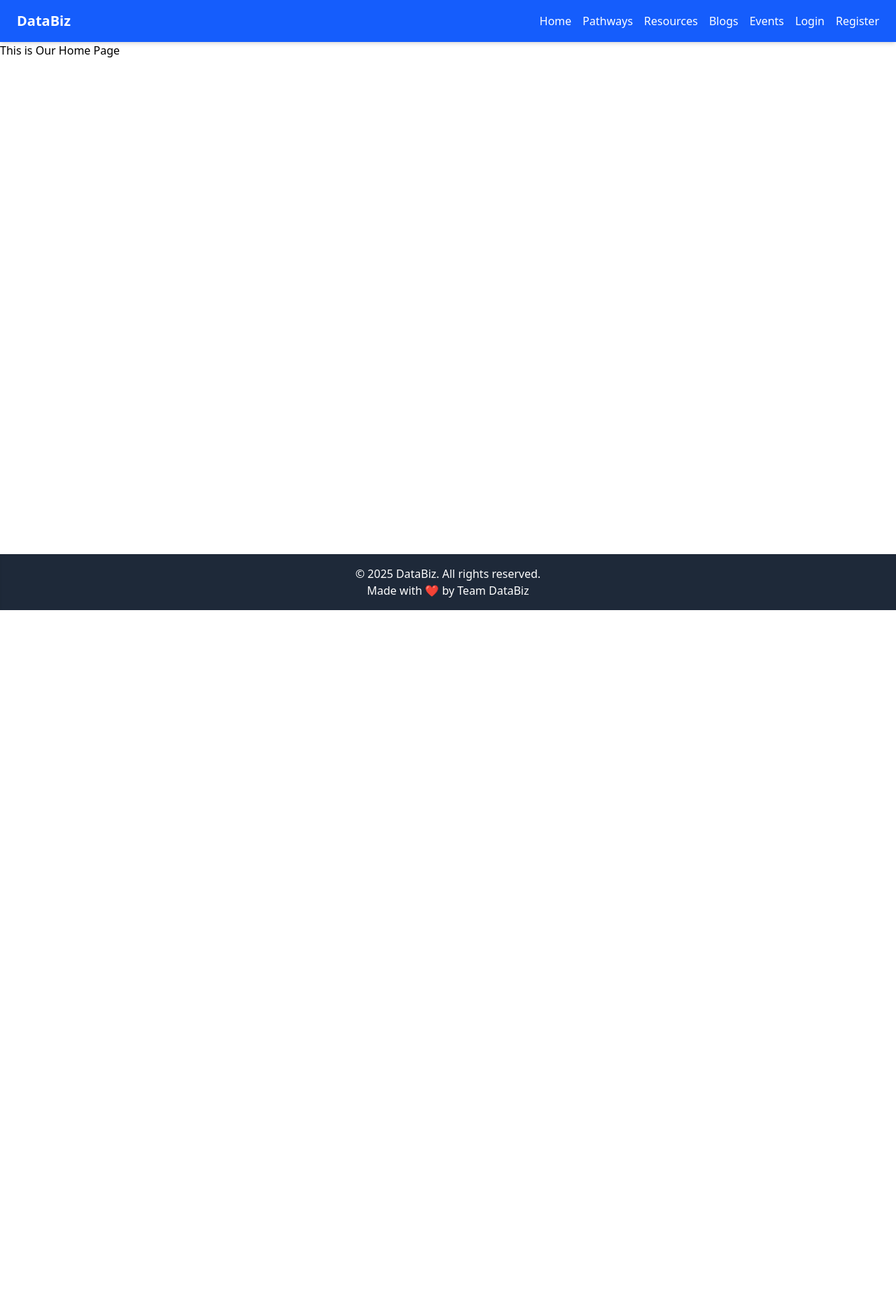
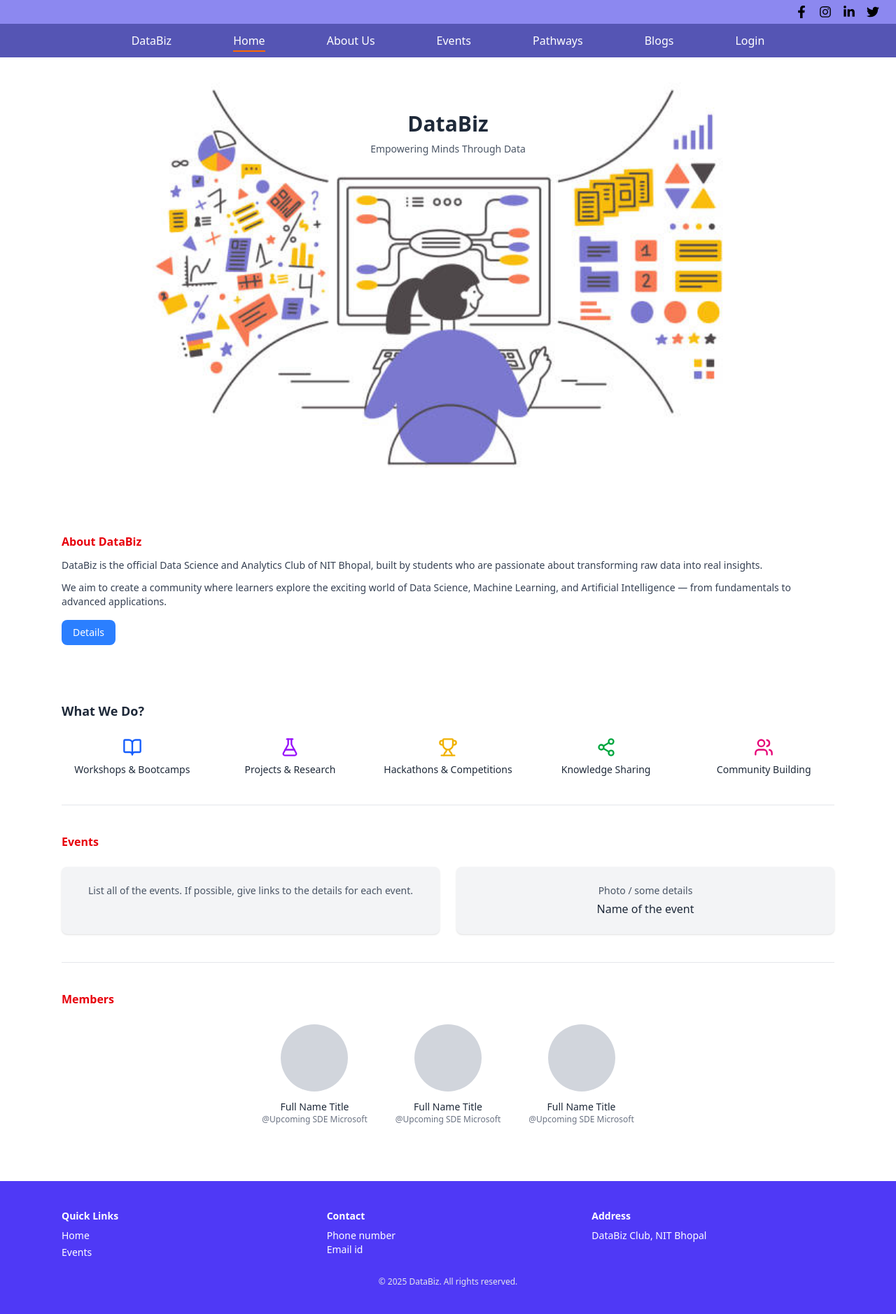
Before and after one commit to databiz-nitb/databiz-nitb, a React (Vite) app in the folder databiz-v2/client/: page / in a window 1280 px wide. Shown: the whole page at 70% size. Before the commit the page ends 872 px from the top, so only its background shows below. Built offline with nearby package versions, Linux system fonts and the light colour scheme; no server answers.

Commit message:
landing page

```diff
--- a/databiz-v2/client/package.json
+++ b/databiz-v2/client/package.json
@@ -12,9 +12,11 @@
   "dependencies": {
     "@tailwindcss/vite": "^4.1.13",
     "axios": "^1.12.2",
+    "lucide-react": "^0.553.0",
     "react": "^19.1.1",
     "react-dom": "^19.1.1",
     "react-hot-toast": "^2.6.0",
+    "react-icons": "^5.5.0",
     "react-router-dom": "^7.9.3",
     "tailwindcss": "^4.1.13"
   },
--- a/databiz-v2/client/src/components/Footer/Footer.tsx
+++ b/databiz-v2/client/src/components/Footer/Footer.tsx
@@ -2,10 +2,29 @@ import React from "react";
 
 const Footer: React.FC = () => {
   return (
-    <footer className="bg-gray-800 text-white px-6 py-4 mt-8 text-center shadow-inner">
-      <p>© 2025 DataBiz. All rights reserved.</p>
-      <p>Made with ❤️ by Team DataBiz</p>
-    </footer>
+    <footer className="bg-indigo-600 text-white py-10 mt-10">
+        <div className="max-w-6xl mx-auto px-6 grid grid-cols-1 md:grid-cols-3 gap-8 text-sm">
+          <div>
+            <h3 className="font-semibold mb-2">Quick Links</h3>
+            <ul className="space-y-1">
+              <li>Home</li>
+              <li>Events</li>
+            </ul>
+          </div>
+          <div>
+            <h3 className="font-semibold mb-2">Contact</h3>
+            <p>Phone number</p>
+            <p>Email id</p>
+          </div>
+          <div>
+            <h3 className="font-semibold mb-2">Address</h3>
+            <p>DataBiz Club, NIT Bhopal</p>
+          </div>
+        </div>
+        <div className="text-center text-xs mt-6 text-gray-200">
+          © {new Date().getFullYear()} DataBiz. All rights reserved.
+        </div>
+      </footer>
   );
 };
 
--- a/databiz-v2/client/src/components/Header/Header.tsx
+++ b/databiz-v2/client/src/components/Header/Header.tsx
@@ -1,6 +1,7 @@
 import React from "react";
 import { Link, useNavigate } from "react-router-dom";
-
+import Soicials from "../Navbar/Soicials";
+import Navbar from "../Navbar/Navbar";
 const Header: React.FC = () => {
   const navigate = useNavigate();
   const token = localStorage.getItem("token");
@@ -11,50 +12,9 @@ const Header: React.FC = () => {
   };
 
   return (
-    <header className="bg-blue-600 text-white px-6 py-4 flex justify-between items-center shadow-md">
-      <div className="text-xl font-bold">
-        <Link to="/">DataBiz</Link>
-      </div>
-
-      <nav className="space-x-4">
-        <Link className="hover:underline" to="/">
-          Home
-        </Link>
-        <Link className="hover:underline" to="/pathways">
-          Pathways
-        </Link>
-        <Link className="hover:underline" to="/resources">
-          Resources
-        </Link>
-        <Link className="hover:underline" to="/blogs">
-          Blogs
-        </Link>
-        <Link className="hover:underline" to="/events">
-          Events
-        </Link>
-        {token ? (
-          <>
-            <Link className="hover:underline" to="/progress">
-              Progress
-            </Link>
-            <button
-              onClick={handleLogout}
-              className="bg-red-500 px-3 py-1 rounded hover:bg-red-600"
-            >
-              Logout
-            </button>
-          </>
-        ) : (
-          <>
-            <Link className="hover:underline" to="/login">
-              Login
-            </Link>
-            <Link className="hover:underline" to="/register">
-              Register
-            </Link>
-          </>
-        )}
-      </nav>
+    <header>
+      <Soicials/>
+      <Navbar/>
     </header>
   );
 };
--- a/databiz-v2/client/src/components/Modal/Modal.tsx
+++ b/databiz-v2/client/src/components/Modal/Modal.tsx
@@ -1,25 +1,20 @@
 import React from "react";
+import landing from "../../../public/Landing.jpg"
+const Modal: React.FC = () => {
+  return (
+    <div className="flex flex-col  min-h-screen bg-white text-center p-4">
+      {/* Title */}
+      <h1 className="text-2xl font-semibold text-gray-800 mb-2">DataBiz</h1>
 
-interface ModalProps {
-  isOpen: boolean;
-  onClose: () => void;
-  children: React.ReactNode;
-}
+      {/* Subtitle */}
+      <p className="text-gray-600 mb-8">Empowering Minds Through Data</p>
 
-const Modal: React.FC<ModalProps> = ({ isOpen, onClose, children }) => {
-  if (!isOpen) return null;
-
-  return (
-    <div className="fixed inset-0 bg-black bg-opacity-50 flex justify-center items-center z-50">
-      <div className="bg-white p-6 rounded shadow-lg w-96 relative">
-        <button
-          className="absolute top-2 right-2 text-gray-500"
-          onClick={onClose}
-        >
-          ✕
-        </button>
-        {children}
-      </div>
+      {/* Illustration */}
+      <img
+        src={landing}
+        alt="Data visualization illustration"
+        className="w-[450px] max-w-full h-auto mx-auto "
+      />
     </div>
   );
 };
--- a/databiz-v2/client/src/components/Navbar/Navbar.tsx
+++ b/databiz-v2/client/src/components/Navbar/Navbar.tsx
@@ -1,29 +1,25 @@
 import React from "react";
-import { Link } from "react-router-dom";
-import { useAuth } from "../../context/AuthContext";
+// import { Link } from "react-router-dom";
+// import { useAuth } from "../../context/AuthContext";
+// import Soicials from "./Soicials";
+const Navbar: React.FC = () => {
+  // const { user, logout } = useAuth();
+  const navItem=["DataBiz","Home","About Us","Events","Pathways","Blogs","Login"];
+  return (
+    <nav className="w-full bg-[#5555b4]">
+      <div className="max-w-6xl mx-auto flex justify-center items-center space-x-12 py-3 text-white gap-10">
+        <a href="#" className="hover:text-gray-200">DataBiz</a>
 
-const Navbar: React.FC = () => {
-  const { user, logout } = useAuth();
+        <a href="#" className="relative text-white">
+          Home
+          <span className="absolute -bottom-1 left-0 w-full h-[2px] bg-orange-500"></span>
+        </a>
 
-  return (
-    <nav className="bg-blue-500 text-white px-6 py-3 flex justify-between items-center">
-      <Link to="/" className="font-bold text-xl">
-        DataBiz
-      </Link>
-      <div className="flex items-center gap-4">
-        {user ? (
-          <>
-            <span>Hello, {user.name}</span>
-            <button onClick={logout} className="underline">
-              Logout
-            </button>
-          </>
-        ) : (
-          <>
-            <Link to="/login">Login</Link>
-            <Link to="/register">Register</Link>
-          </>
-        )}
+        <a href="#" className="hover:text-gray-200">About Us</a>
+        <a href="#" className="hover:text-gray-200">Events</a>
+        <a href="#" className="hover:text-gray-200">Pathways</a>
+        <a href="#" className="hover:text-gray-200">Blogs</a>
+        <a href="#" className="hover:text-gray-200">Login</a>
       </div>
     </nav>
   );
--- /dev/null
+++ b/databiz-v2/client/src/components/Navbar/Soicials.tsx
@@ -0,0 +1,25 @@
+import React from 'react'
+import { FaFacebookF, FaInstagram, FaLinkedinIn, FaTwitter } from "react-icons/fa";
+
+function Soicials() {
+  return (
+    <div className='bg-[#8c88f0]'>
+      <div className="flex justify-end items-center px-6 py-2 space-x-4">
+              <a href="#" className="text-black hover:text-gray-700">
+                <FaFacebookF size={18} />
+              </a>
+              <a href="#" className="text-black hover:text-gray-700">
+                <FaInstagram size={18} />
+              </a>
+              <a href="#" className="text-black hover:text-gray-700">
+                <FaLinkedinIn size={18} />
+              </a>
+              <a href="#" className="text-black hover:text-gray-700">
+                <FaTwitter size={18} />
+              </a>
+        </div>
+    </div>
+  )
+}
+
+export default Soicials
--- a/databiz-v2/client/src/pages/Home/Home.tsx
+++ b/databiz-v2/client/src/pages/Home/Home.tsx
@@ -1,11 +1,120 @@
 import React from "react";
+import {
+  BookOpen,
+  FlaskConical,
+  Trophy,
+  Share2,
+  Users,
 
-function Home() {
+} from "lucide-react";
+import { FaFacebookF, FaInstagram, FaLinkedinIn, FaTwitter } from "react-icons/fa";
+import landing from "../../../public/Landing.jpg"
+const DataBizHome: React.FC = () => {
   return (
-    <div>
-      <h1>This is Our Home Page</h1>
+    <div className="min-h-screen bg-white text-gray-800">
+     {/* Hero Section */}
+      <section className="relative w-full">
+        <div className="text-center absolute top-32 left-1/2 -translate-x-1/2 -translate-y-[80%]">
+          <h2 className="text-3xl font-bold text-gray-800 mb-2">DataBiz</h2>
+          <p className="text-gray-600 text-sm">Empowering Minds Through Data</p>
+        </div>
+        <div className="w-full h-[80vh] flex flex-col justify-center items-center text-center">
+          <img
+            src={landing}
+            alt="DataBiz illustration"
+            className="w-full h-full object-contain"
+          />
+        </div>
+
+      </section>
+
+      {/* Main Content */}
+      <div className="max-w-6xl mx-auto px-6">
+        {/* About Section */}
+        <section className="py-10">
+          <h2 className="text-red-600 font-semibold mb-3">About DataBiz</h2>
+          <p className="text-gray-700 text-sm mb-3">
+            DataBiz is the official Data Science and Analytics Club of NIT
+            Bhopal, built by students who are passionate about transforming raw
+            data into real insights.
+          </p>
+          <p className="text-gray-700 text-sm mb-4">
+            We aim to create a community where learners explore the exciting
+            world of Data Science, Machine Learning, and Artificial Intelligence
+            — from fundamentals to advanced applications.
+          </p>
+          <button className="bg-blue-500 text-white px-4 py-2 rounded-lg text-sm hover:bg-blue-600 transition">
+            Details
+          </button>
+        </section>
+
+        {/* What We Do */}
+        <section className="py-10">
+          <h2 className="text-lg font-semibold mb-6">What We Do?</h2>
+          <div className="grid grid-cols-2 sm:grid-cols-3 md:grid-cols-5 gap-6 text-center">
+            <div>
+              <BookOpen className="mx-auto mb-2 text-blue-600" size={28} />
+              <p className="text-sm font-medium">Workshops & Bootcamps</p>
+            </div>
+            <div>
+              <FlaskConical className="mx-auto mb-2 text-purple-600" size={28} />
+              <p className="text-sm font-medium">Projects & Research</p>
+            </div>
+            <div>
+              <Trophy className="mx-auto mb-2 text-yellow-500" size={28} />
+              <p className="text-sm font-medium">Hackathons & Competitions</p>
+            </div>
+            <div>
+              <Share2 className="mx-auto mb-2 text-green-600" size={28} />
+              <p className="text-sm font-medium">Knowledge Sharing</p>
+            </div>
+            <div>
+              <Users className="mx-auto mb-2 text-pink-600" size={28} />
+              <p className="text-sm font-medium">Community Building</p>
+            </div>
+          </div>
+        </section>
+
+        {/* Events */}
+        <section className="py-10 border-t border-gray-200">
+          <h2 className="text-red-600 font-semibold mb-6">Events</h2>
+          <div className="grid grid-cols-1 md:grid-cols-2 gap-6">
+            <div className="bg-gray-100 rounded-lg p-6 text-center shadow-sm">
+              <p className="text-gray-600 text-sm mb-2">
+                List all of the events. If possible, give links to the details
+                for each event.
+              </p>
+            </div>
+            <div className="bg-gray-100 rounded-lg p-6 text-center shadow-sm">
+              <p className="text-gray-600 text-sm mb-1">
+                Photo / some details
+              </p>
+              <p className="font-medium">Name of the event</p>
+            </div>
+          </div>
+        </section>
+
+        {/* Members */}
+        <section className="py-10 border-t border-gray-200">
+          <h2 className="text-red-600 font-semibold mb-6">Members</h2>
+          <div className="flex flex-wrap justify-center gap-10">
+            {Array(3)
+              .fill(0)
+              .map((_, i) => (
+                <div key={i} className="text-center">
+                  <div className="w-24 h-24 bg-gray-300 rounded-full mb-3 mx-auto"></div>
+                  <p className="font-medium text-sm">Full Name Title</p>
+                  <p className="text-gray-500 text-xs">@Upcoming SDE Microsoft</p>
+                </div>
+              ))}
+          </div>
+        </section>
+      </div>
+
+      {/* Footer */}
+
     </div>
   );
-}
+};
 
-export default Home;
+export default DataBizHome;
```
Also changed, not shown: databiz-v2/client/public/Landing.jpg (added), 1 other file (tests, documents, lock files or other folders).
